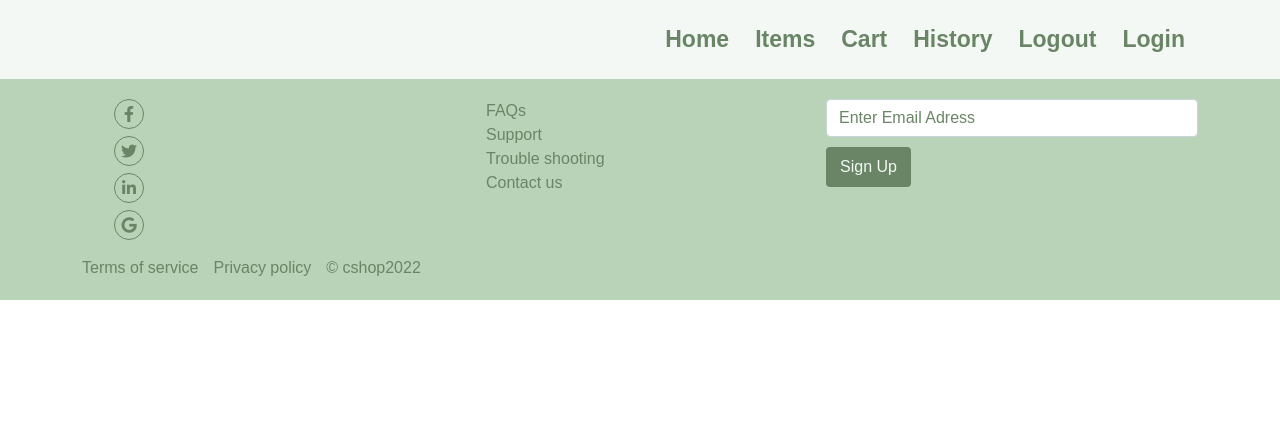
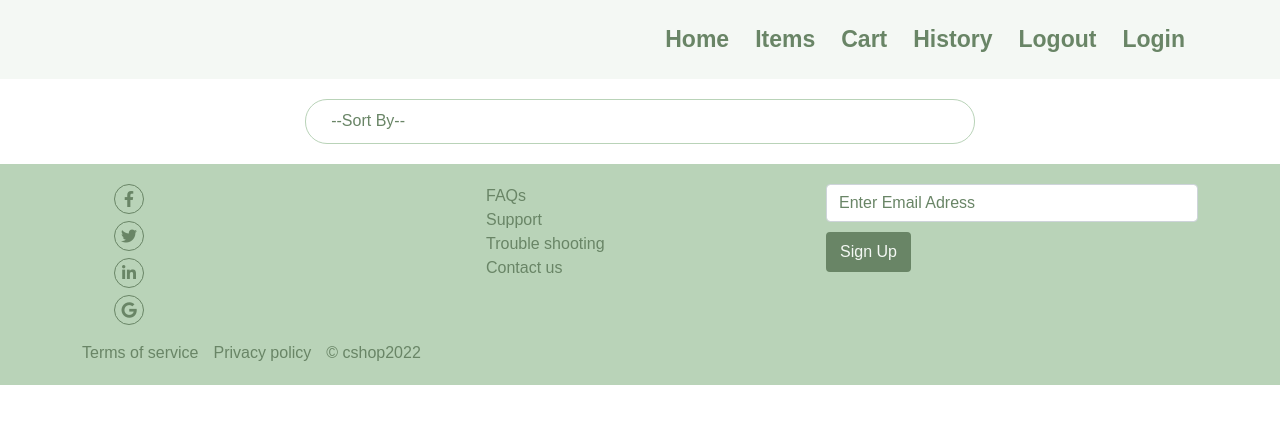
Before and after one commit to uhuru-rawlings/cshop, an Angular app: page /cshop/items in a window 1280 px wide. Shown: the top 424 px of the page. Built offline with nearby package versions, Linux system fonts and the light colour scheme.

Commit message:
added checkout page

```diff
--- a/src/app/cart/cart.component.css
+++ b/src/app/cart/cart.component.css
@@ -0,0 +1,11 @@
+#submitbtn{
+    height: 45px;
+    border-radius: 22px;
+    font-weight: bold;
+    color: #F4F8F4;
+    background-color: #698566;
+}
+.checkout{
+    margin-top: 20px;
+    margin-bottom: 20px;
+}
--- a/src/app/cart/cart.component.html
+++ b/src/app/cart/cart.component.html
@@ -5,7 +5,10 @@
 </div>
 <div class="historycomponent">
     <div class="container">
-
+        <div class="items"></div>
+        <div class="checkout">
+            <a routerLink="/cshop/checkout"><button class="btn shadow-none" id="submitbtn">Proceed to Checkout</button></a>
+        </div>
     </div>
 </div>
 <app-footer></app-footer>
--- a/src/app/details/details.component.html
+++ b/src/app/details/details.component.html
@@ -1,6 +1,7 @@
 <div class="detailscomponent">
     <div class="container">
         <app-navbar></app-navbar>
-        <app-footer></app-footer>
+
     </div>
 </div>
+<app-footer></app-footer>
--- a/src/app/items/items.component.css
+++ b/src/app/items/items.component.css
@@ -0,0 +1,13 @@
+.sort_items{
+    margin: auto;
+    margin-top: 20px;
+    margin-bottom: 20px;
+    width: 60%;
+}
+.form-control{
+    border-color: #B9D3B8;
+    height: 45px;
+    border-radius: 22px;
+    padding-left: 25px;
+    color:#698566;
+}
--- a/src/app/items/items.component.html
+++ b/src/app/items/items.component.html
@@ -5,8 +5,12 @@
 </div>
 <div class="historycomponent">
     <div class="container">
-        <div class="sortitems">
-
+        <div class="sort_items">
+            <div class="form-group">
+                <select name="selectitem" [(ngModel)]="selectitem" id="selectitem" class="form-control shadow-none">
+                    <option value="">--Sort By--</option>
+                </select>
+            </div>
         </div>
     </div>
 </div>
--- a/src/app/items/items.component.ts
+++ b/src/app/items/items.component.ts
@@ -6,10 +6,15 @@ import { Component, OnInit } from '@angular/core';
   styleUrls: ['./items.component.css']
 })
 export class ItemsComponent implements OnInit {
-
+  selectitem:any = ''
   constructor() { }
 
   ngOnInit(): void {
   }
 
+  onChangeSort(){
+    if(this.selectitem !== ''){
+      // get sorted.
+    }
+  }
 }
```
